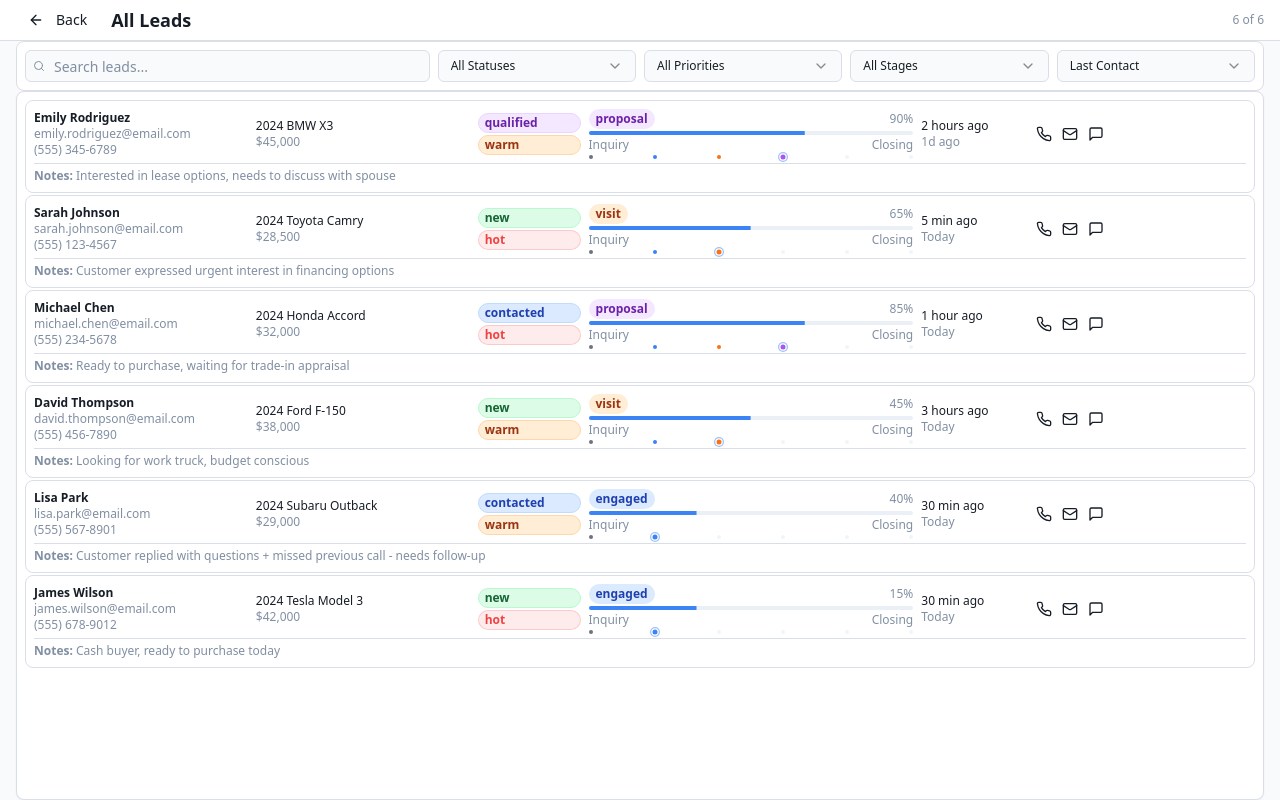
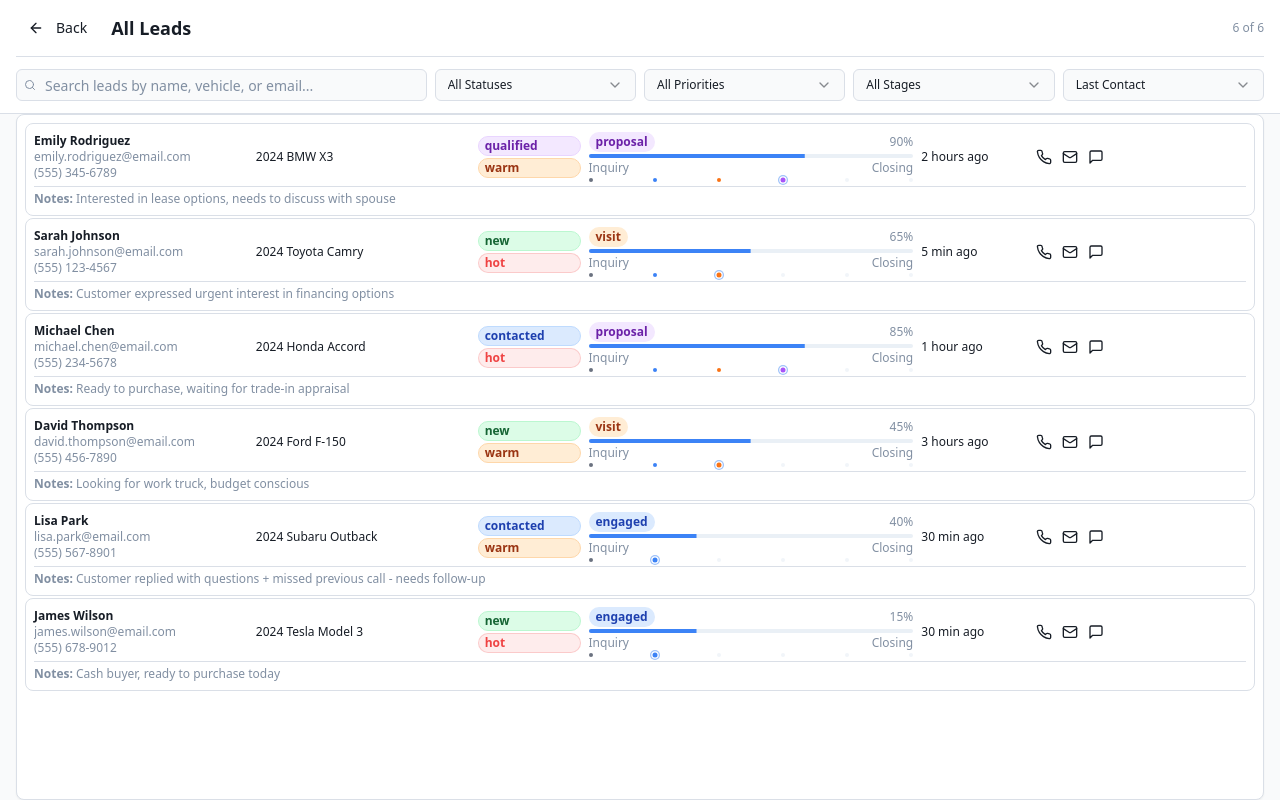
Before and after one commit to samsvendsen8/dealership-flow-13, a React (Vite) app: page /leads in a window 1280 px wide. Built offline with nearby package versions, Linux system fonts and the light colour scheme.

Commit message:
Refactor: Update UI layout and card details

```diff
--- a/src/components/LeadCard.tsx
+++ b/src/components/LeadCard.tsx
@@ -384,10 +384,6 @@ function LeadCard({ lead, onContact, onViewDetails, onOpenNotificationPanel, onT
                 <span className="flex items-center gap-1">
                   <Car className="h-3 w-3" />
                   {lead.vehicle}
-                </span>
-                <span className="flex items-center gap-1">
-                  <DollarSign className="h-3 w-3 text-success" />
-                  ${lead.value.toLocaleString()}
                 </span>
               </div>
               <div className="flex items-center gap-3 mt-1 text-xs">
--- a/src/pages/LeadsList.tsx
+++ b/src/pages/LeadsList.tsx
@@ -237,10 +237,11 @@ const LeadsList = () => {
 
   return (
     <div className="h-screen bg-background flex flex-col">
-      {/* Header - Compact */}
+      {/* Header and Filters - Combined Container */}
       <div className="border-b bg-card flex-shrink-0">
-        <div className="container mx-auto px-4 py-1">
-          <div className="flex items-center justify-between">
+        <div className="container mx-auto px-4 py-3">
+          {/* Header Section */}
+          <div className="flex items-center justify-between mb-3">
             <div className="flex items-center gap-3">
               <Link to="/">
                 <Button variant="ghost" size="sm" className="h-8">
@@ -254,20 +255,17 @@ const LeadsList = () => {
               {filteredAndSortedLeads.length} of {leads.length}
             </div>
           </div>
-        </div>
-      </div>
 
-      {/* Main Content - Flex Fill */}
-      <div className="flex-1 overflow-hidden">
-        <div className="container mx-auto px-4 h-full flex flex-col">
-          {/* Filters - Compact Horizontal Bar */}
-          <div className="border rounded-lg p-2 flex-shrink-0 bg-card">
+          {/* Divider */}
+          <div className="border-b mb-3"></div>
+
+          {/* Filters Section */}
           <div className="grid grid-cols-1 md:grid-cols-2 lg:grid-cols-6 gap-2">
             <div className="lg:col-span-2">
               <div className="relative">
                 <Search className="absolute left-2 top-1/2 transform -translate-y-1/2 h-3 w-3 text-muted-foreground" />
                 <Input
-                    placeholder="Search leads..."
+                  placeholder="Search leads by name, vehicle, or email..."
                   value={searchTerm}
                   onChange={(e) => setSearchTerm(e.target.value)}
                   className="pl-7 h-8 text-xs"
@@ -288,7 +286,7 @@ const LeadsList = () => {
             </Select>
             <Select value={priorityFilter} onValueChange={setPriorityFilter}>
               <SelectTrigger className="h-8 text-xs">
-                  <SelectValue placeholder="Priority" />
+                <SelectValue placeholder="Sort by Priority" />
               </SelectTrigger>
               <SelectContent>
                 <SelectItem value="all">All Priorities</SelectItem>
@@ -323,6 +321,11 @@ const LeadsList = () => {
             </Select>
           </div>
         </div>
+      </div>
+
+      {/* Main Content - Flex Fill */}
+      <div className="flex-1 overflow-hidden">
+        <div className="container mx-auto px-4 h-full flex flex-col">
 
           {/* Leads Table - Flex Fill */}
           <Card className="flex-1 overflow-hidden">
@@ -342,12 +345,9 @@ const LeadsList = () => {
                           <p className="text-xs text-muted-foreground">{lead.phone}</p>
                         </div>
 
-                        {/* Vehicle & Value */}
+                        {/* Vehicle */}
                         <div className="lg:col-span-2">
                           <p className="font-medium text-xs text-foreground truncate">{lead.vehicle}</p>
-                          <p className="text-xs text-muted-foreground">
-                            ${(lead.value || 0).toLocaleString()}
-                          </p>
                         </div>
 
                         {/* Status & Priority */}
@@ -416,9 +416,6 @@ const LeadsList = () => {
                           <p className="text-xs font-medium text-foreground">
                             {formatLastContact(lead.lastActivity)}
                           </p>
-                          <p className="text-xs text-muted-foreground">
-                            {lead.daysSinceLastContact === 0 ? 'Today' : `${lead.daysSinceLastContact}d ago`}
-                          </p>
                         </div>
 
                         {/* Actions */}
```
Lines whose indentation alone changed are shown as unchanged.
